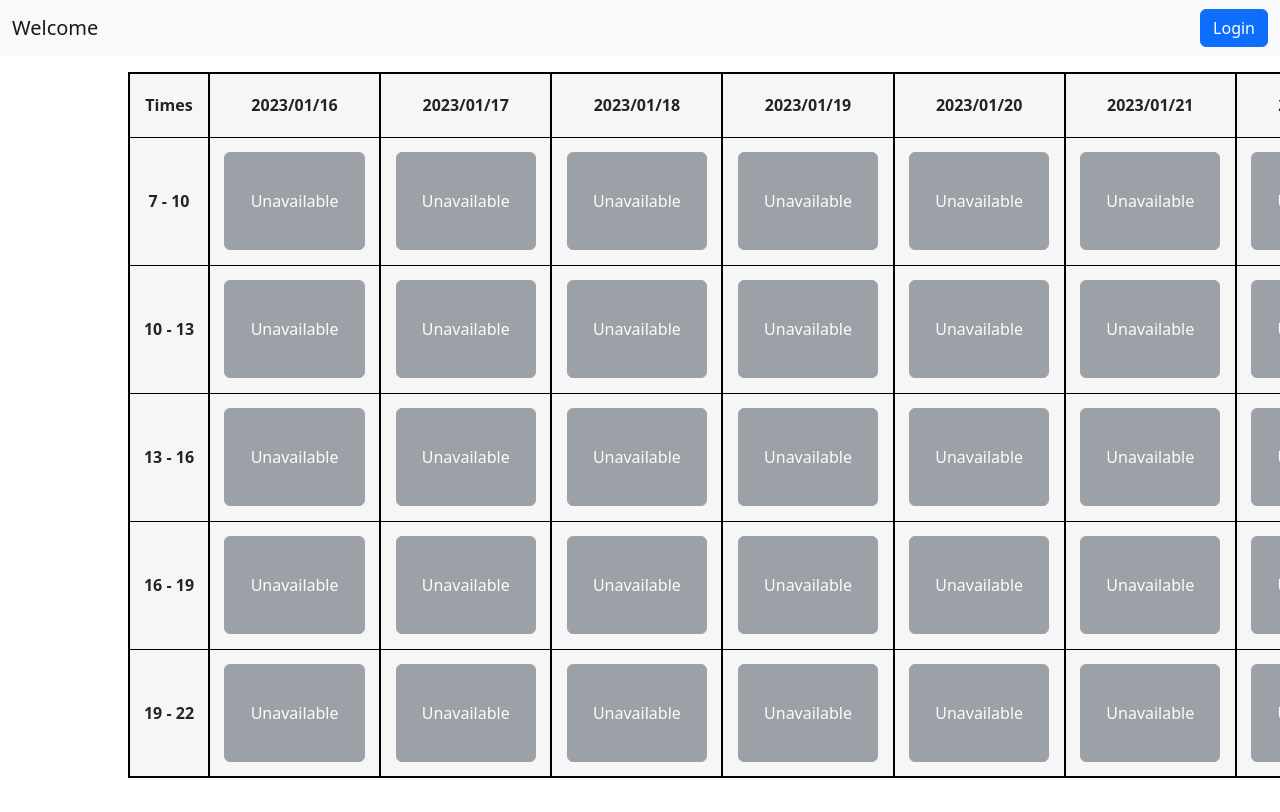
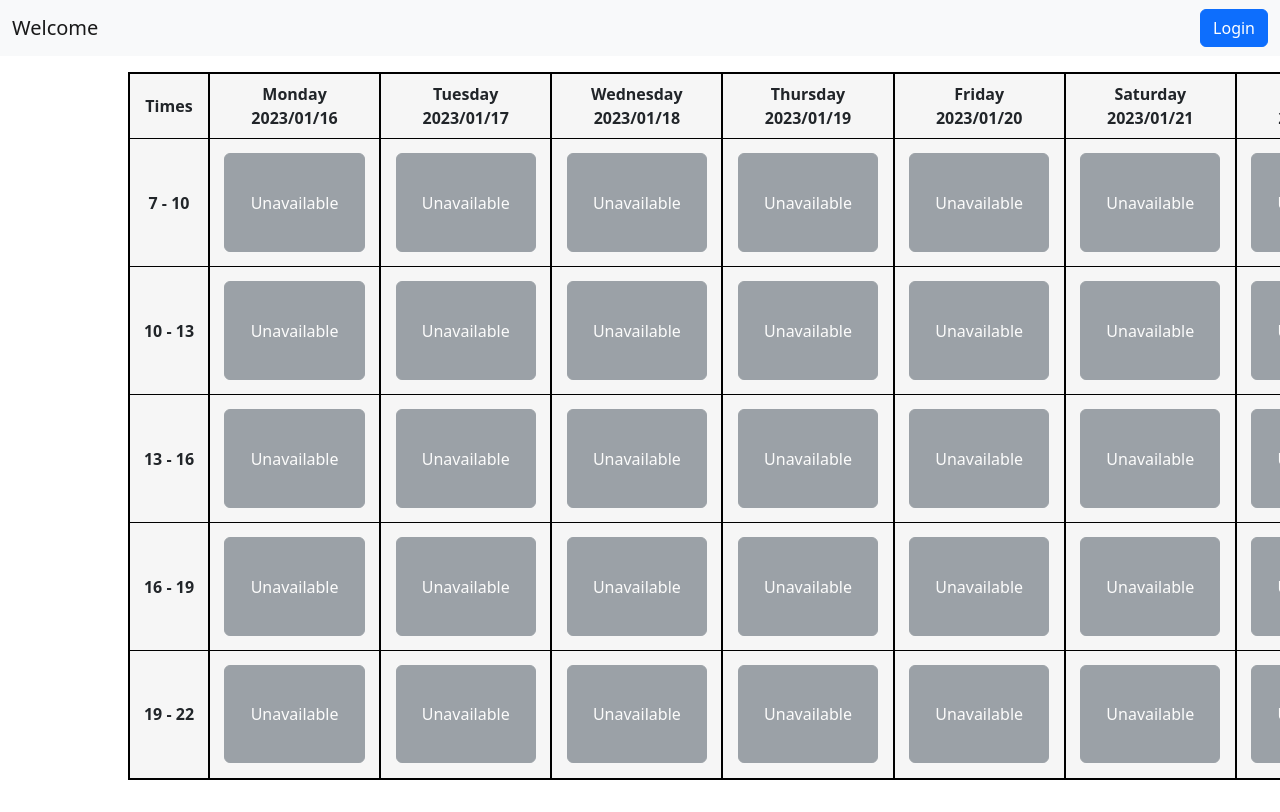
Before and after one commit to danielcaballero88/dc-laundry-booking, an Angular app in the folder front/: page / in a window 1280 px wide. Shown: the top 812 px of the page. Built offline with nearby package versions, Linux system fonts and the light colour scheme.

Commit message:
WIP: Front: Add day of the week to table header

```diff
--- a/front/src/app/components/booking-table/booking-table.component.html
+++ b/front/src/app/components/booking-table/booking-table.component.html
@@ -13,7 +13,12 @@
     <thead>
       <tr>
         <th scope="col">Times</th>
-        <th *ngFor="let cellItem of tableData | keyvalue" scope="col">
+        <th
+          *ngFor="let cellItem of tableData | keyvalue; let idx = index"
+          scope="col"
+        >
+          <span>{{ daysOfTheWeek[idx] }}</span>
+          <br />
           <span>{{ cellItem.key }}</span>
         </th>
       </tr>
--- a/front/src/app/components/booking-table/booking-table.component.ts
+++ b/front/src/app/components/booking-table/booking-table.component.ts
@@ -204,6 +204,16 @@ export class BookingTableComponent implements OnInit {
   @Input()
   offset: number = 0;
 
+  daysOfTheWeek: string[] = [
+    'Monday',
+    'Tuesday',
+    'Wednesday',
+    'Thursday',
+    'Friday',
+    'Saturday',
+    'Sunday',
+  ];
+
   slotsData = {
     0: { startHour: 7, endHour: 10 },
     1: { startHour: 10, endHour: 13 },
```
